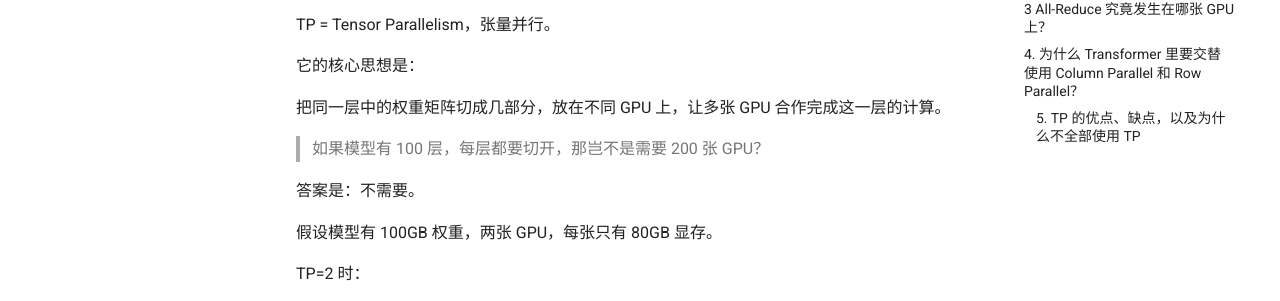
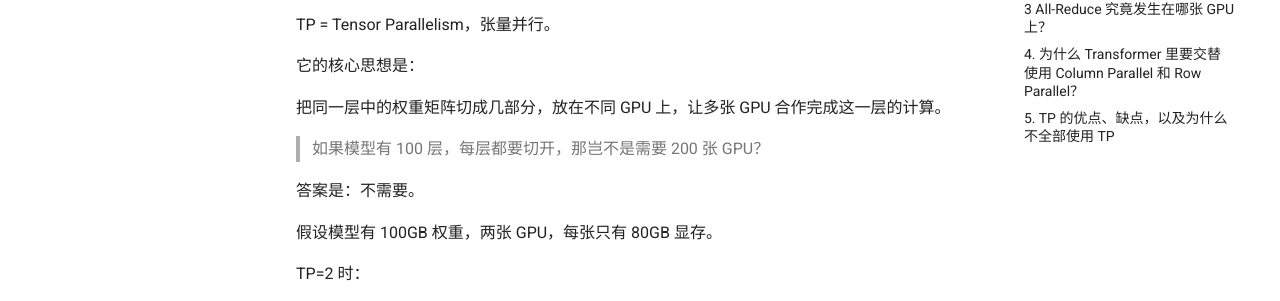
Before and after one commit to YifanLi3/YifanLi3.github.io, an MkDocs documentation site: the page built from docs/parallelism/Tensor-parallelism.md, in a window 1280 px wide. Shown: the part 268-569 px from the top of the page. Built offline with MkDocs 1.6.1 and Material for MkDocs 9.7.7, drawn with Linux system fonts in a browser that asks for light colours.

```diff
--- a/docs/parallelism/Tensor-parallelism.md
+++ b/docs/parallelism/Tensor-parallelism.md
@@ -138,7 +138,7 @@ GPU 1：[11,14,17,20]
 
 这就是 Transformer Tensor Parallelism 里非常经典的 Column Parallel → Row Parallel 组合，也是 Megatron-style Tensor Parallelism 减少通信的关键设计之一。
 
-#### 5. TP 的优点、缺点，以及为什么不全部使用 TP
+## 5. TP 的优点、缺点，以及为什么不全部使用 TP
 
 TP 的好处
 
```
